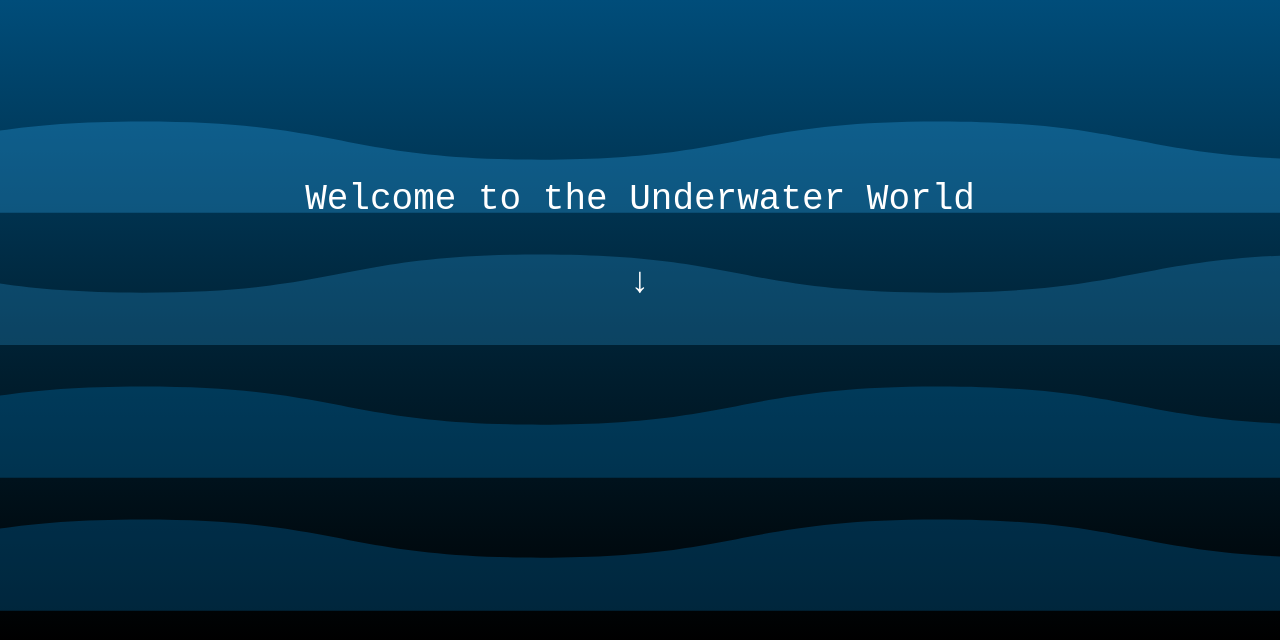
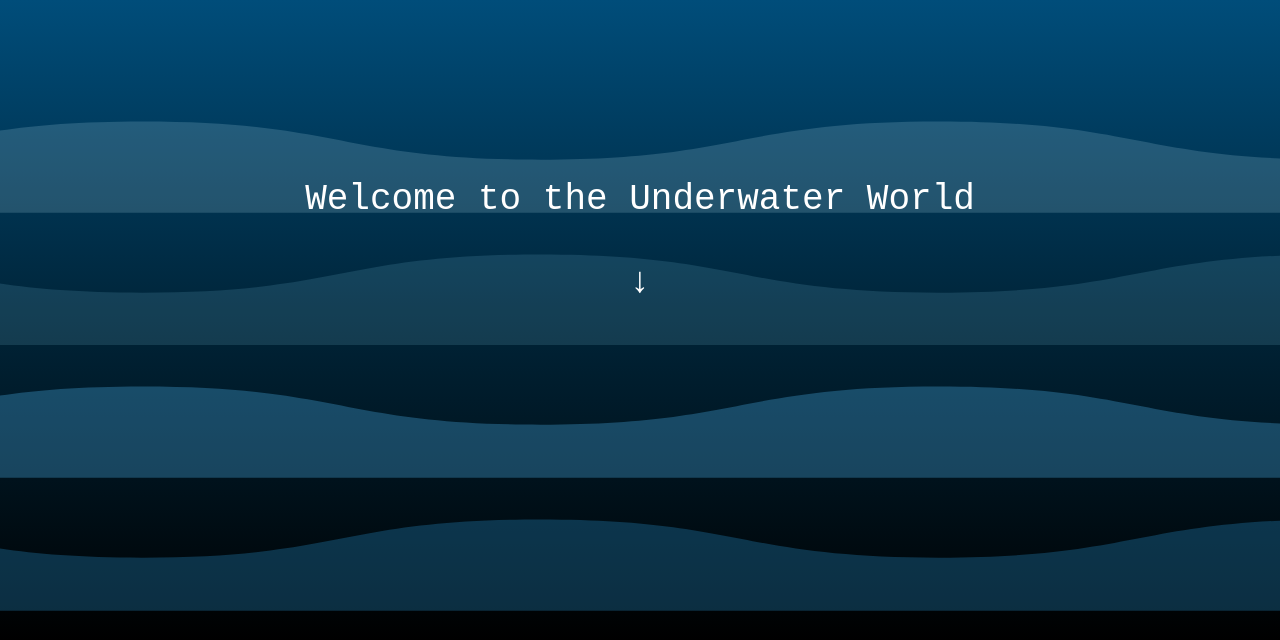
Before and after one commit to elainejiangg/hacknyu, a Next.js app in the folder app/: page /tutorial in a window 1280 px wide. Shown: the part 160-800 px from the top of the page. Built offline with nearby package versions, Linux system fonts and the light colour scheme; a web font is replaced by a local one.

Commit message:
Update UnderwaterParallax.tsx

```diff
--- a/app/src/components/UnderwaterParallax.tsx
+++ b/app/src/components/UnderwaterParallax.tsx
@@ -60,6 +60,38 @@ const UnderwaterParallax: React.FC = () => {
         <div className="vector-waves absolute top-[30vh] left-[-20%] w-[140%] z-0 overflow-hidden">
           <div
             className="wave-container overflow-hidden"
+            style={{ transform: getTransform("left", 2.5) }}
+          >
+            <svg
+              className="wave-1"
+              viewBox="0 0 4320 320"
+              xmlns="http://www.w3.org/2000/svg"
+              preserveAspectRatio="none"
+            >
+              <path
+                fill="rgba(173, 216, 230, 0.2)"
+                d="M0,192 C480,192 480,100 960,100 C1440,100 1440,192 1920,192 C2400,192 2400,100 2880,100 C3360,100 3360,192 3840,192 L3840,320 L0,320 Z"
+              ></path>
+            </svg>
+          </div>
+          <div
+            className="wave-container overflow-hidden"
+            style={{ transform: getTransform("right", 2.2) }}
+          >
+            <svg
+              className="wave-2"
+              viewBox="0 0 4320 320"
+              xmlns="http://www.w3.org/2000/svg"
+              preserveAspectRatio="none"
+            >
+              <path
+                fill="rgba(135, 206, 235, 0.15)"
+                d="M0,100 C480,100 480,192 960,192 C1440,192 1440,100 1920,100 C2400,100 2400,192 2880,192 C3360,192 3360,100 3840,100 L3840,320 L0,320 Z"
+              ></path>
+            </svg>
+          </div>
+          <div
+            className="wave-container overflow-hidden"
             style={{ transform: getTransform("left", 1.5) }}
           >
             <svg
@@ -69,7 +101,7 @@ const UnderwaterParallax: React.FC = () => {
               preserveAspectRatio="none"
             >
               <path
-                fill="rgba(48, 169, 239, 0.3)"
+                fill="rgba(80, 184, 244, 0.3)"
                 d="M0,192 C480,192 480,100 960,100 C1440,100 1440,192 1920,192 C2400,192 2400,100 2880,100 C3360,100 3360,192 3840,192 L3840,320 L0,320 Z"
               ></path>
             </svg>
```
